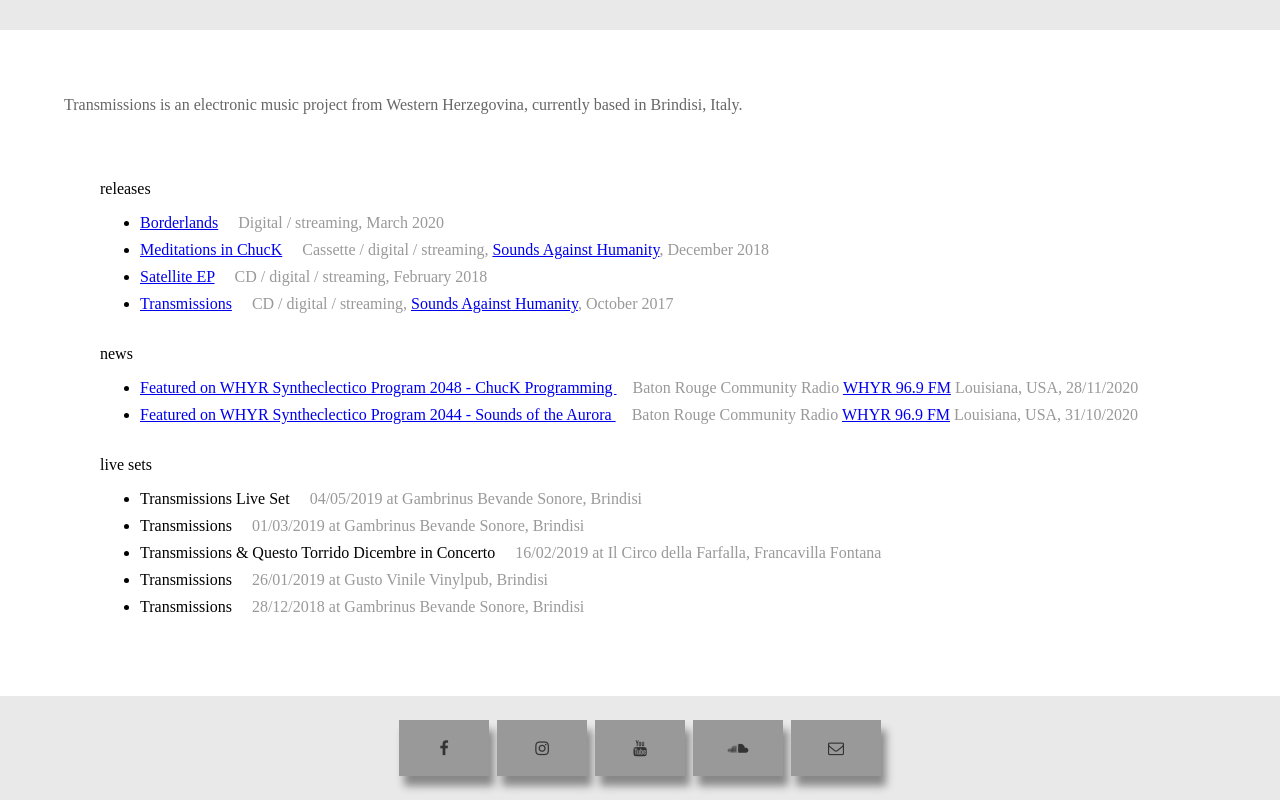
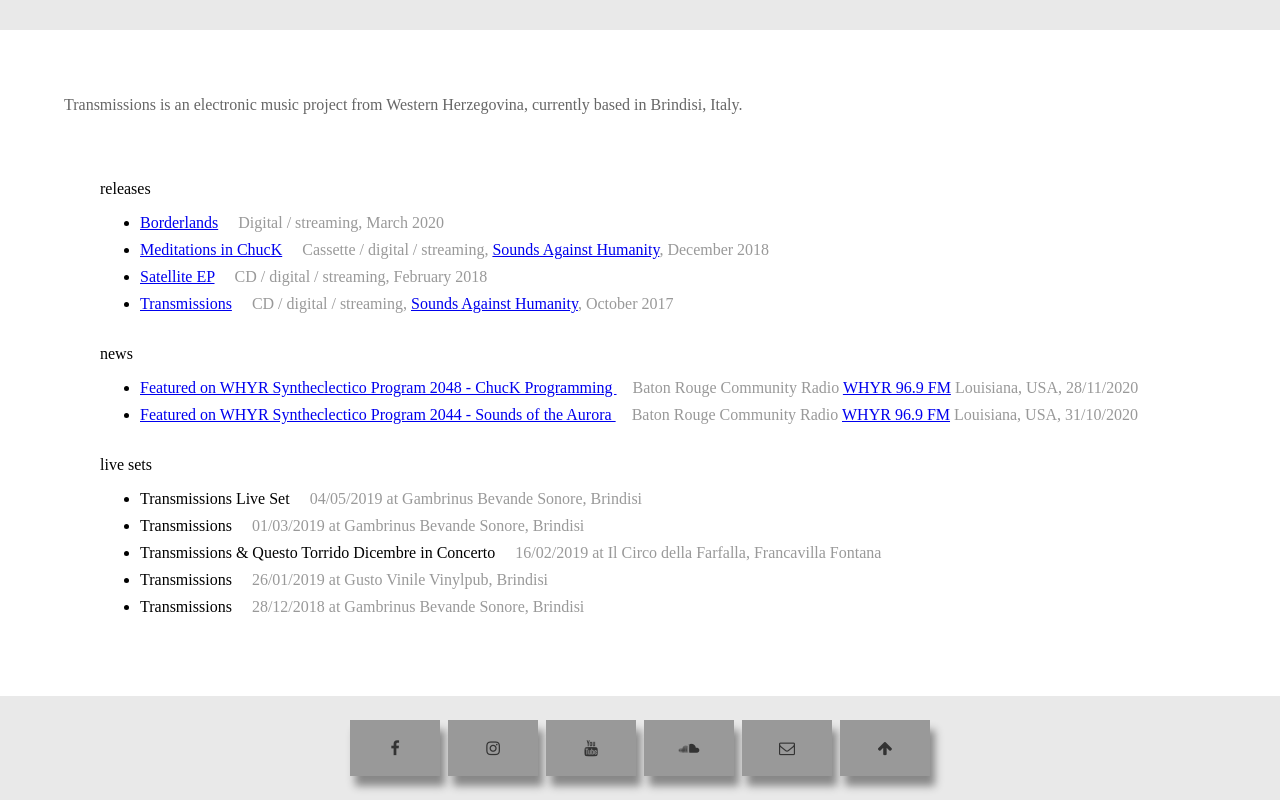
Before and after one commit to RiffLord/transmissions-website, a plain HTML site: page index.html in a window 1280 px wide. Shown: the part 448-1248 px from the top of the page. Drawn offline with Linux system fonts and the light colour scheme.

Commit message:
Add tooltips and Back to top button in page footer

```diff
--- a/index.html
+++ b/index.html
@@ -102,11 +102,12 @@
         </div>
         <footer>
             <p>
-                <a href="https://www.facebook.com/TransmissionsIDM/" class="fa fa-facebook"></a>
-                <a href="https://www.instagram.com/__transmissions/" class="fa fa-instagram"></a>
-                <a href="https://www.youtube.com/channel/UC_Yc4kScORltDMrCOXlCA7A" class="fa fa-youtube"></a>
-                <a href="https://soundcloud.com/transmissionsidm/tracks" class="fa fa-soundcloud"></a>
-                <a href="mailto:bruno.pezer@tutanota.com" class="fa fa-envelope-o"></a>
+                <a href="https://www.facebook.com/TransmissionsIDM/" class="fa fa-facebook" data-toggle="tooltip" title="Facebook"></a>
+                <a href="https://www.instagram.com/__transmissions/" class="fa fa-instagram" data-toggle="tooltip" title="Instagram"></a>
+                <a href="https://www.youtube.com/channel/UC_Yc4kScORltDMrCOXlCA7A" class="fa fa-youtube" data-toggle="tooltip" title="Youtube"></a>
+                <a href="https://soundcloud.com/transmissionsidm/tracks" class="fa fa-soundcloud" data-toggle="tooltip" title="Soundcloud"></a>
+                <a href="mailto:bruno.pezer@tutanota.com" class="fa fa-envelope-o" data-toggle="tooltip" title="Contact"></a>
+                <a href="#header" class="fa fa-arrow-up" data-toggle="tooltip" title="Back to top"></a>
             </p>
         </footer>
     </body>
--- a/res/css/styles.css
+++ b/res/css/styles.css
@@ -103,7 +103,7 @@
     opacity: 0.7;
 }
 .fa-facebook, .fa-instagram, .fa-youtube,
-.fa-soundcloud, .fa-envelope-o {
+.fa-soundcloud, .fa-envelope-o, .fa-arrow-up {
     background: #999;
     color: #333333;
 }
```
Lines whose indentation alone changed are shown as unchanged.
